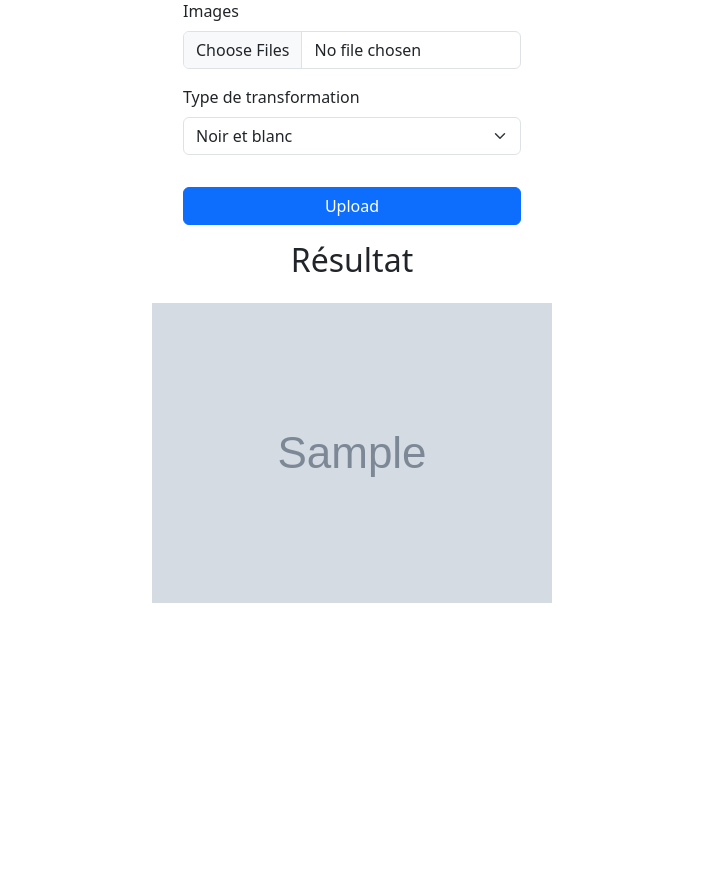
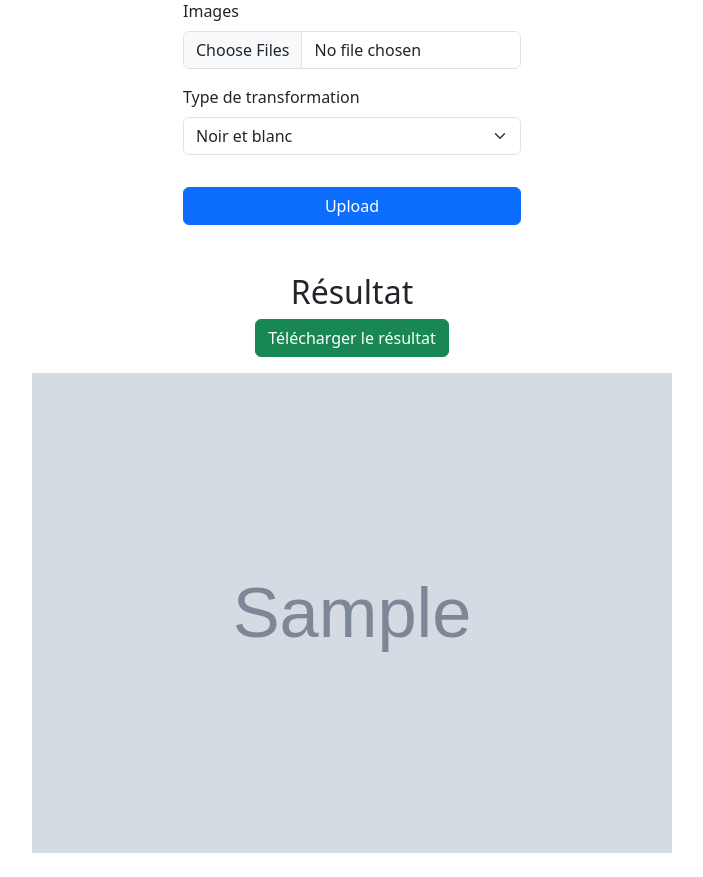
Before and after one commit to Caydo163/creapix, a Django app: template creapix/app/templates/app/upload.html in a window 1280 px wide. Shown: the part 129-1006 px from the top of the page, without its empty margins (288-991 px from the left). Before the commit the page ends 732 px from the top, so only its background shows below. Run offline with Django 5.2, Linux system fonts and the light colour scheme; tables that the repository leaves empty hold one stand-in row (values such as "Sample post"); the template is opened without the code that fills it: values that come from a table or form of the project are taken from there, most other values are stand-ins (such as "Sample title", 1, 10 or a date in 2020); grey boxes marked "Sample" are stand-in pictures.

Commit message:
✨add download link

```diff
--- a/creapix/app/templates/app/upload.html
+++ b/creapix/app/templates/app/upload.html
@@ -53,8 +53,11 @@
     </form>
 
     {% if image %}
-        <h2 class="mt-3">Résultat</h2>
-        <img src="{{ image }}" alt="image" class="mt-3 img-fluid"/>
+        <h2 class="mt-5">Résultat</h2>
+        <a href="{{ image }}" class="btn btn-success btn-rounded" download>
+            Télécharger le résultat
+        </a>
+        <img src="{{ image }}" alt="image" class="mt-3 img-fluid w-50"/>
     {% endif %}
 </div>
 {% endblock %}
```
